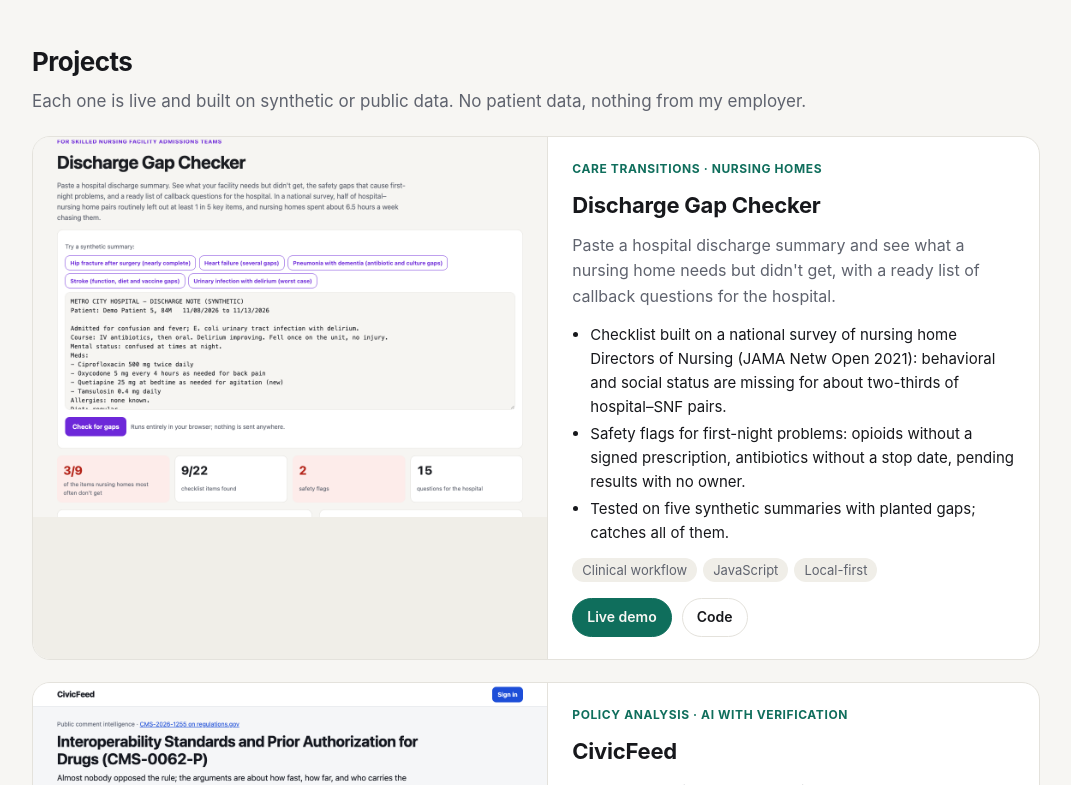
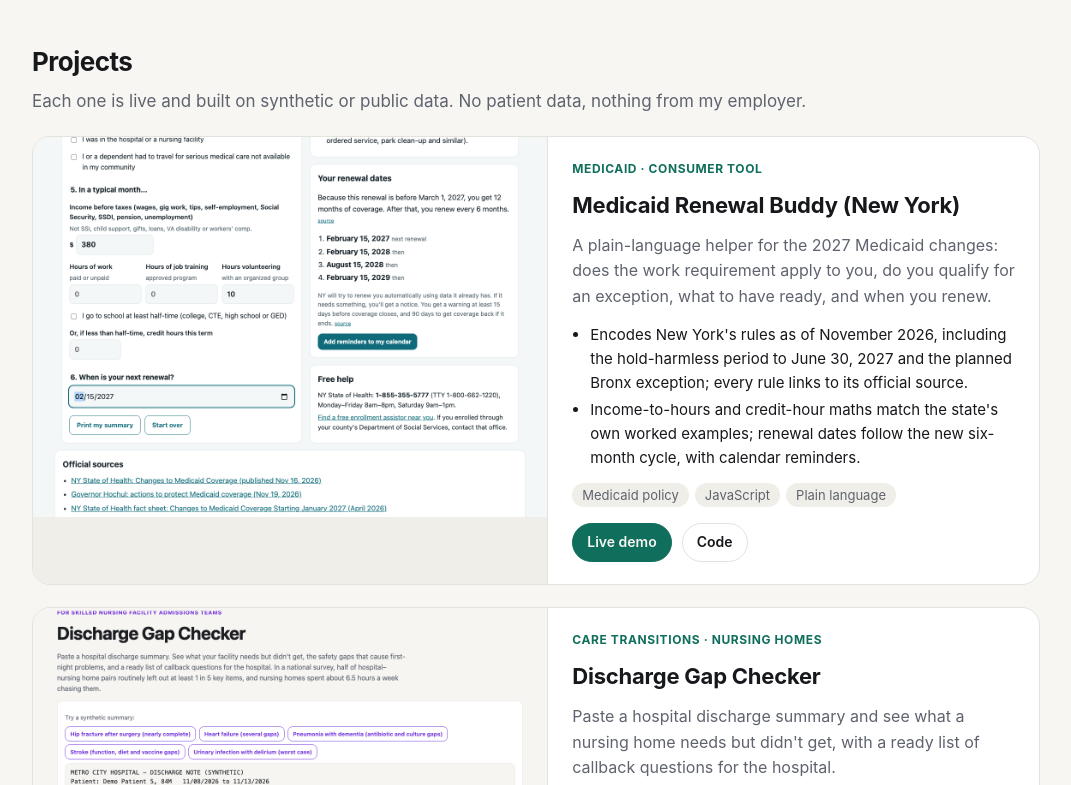
Before and after one commit to patelr31/portfolio, a plain HTML site: page index.html in a window 1280 px wide. Shown: the part 584-1369 px from the top of the page, without its empty margins (104-1175 px from the left). Drawn offline with Linux system fonts and the light colour scheme.

Commit message:
Add Medicaid Renewal Buddy card
Co-Authored-By: Claude Opus 5.5 <noreply@anthropic.com>

```diff
--- a/index.html
+++ b/index.html
@@ -98,6 +98,21 @@
   <h2 id="work">Projects</h2>
   <p class="sub">Each one is live and built on synthetic or public data. No patient data, nothing from my employer.</p>
   <div class="projects">
+
+    <article class="project">
+      <a class="shot" href="https://medicaid-buddy.vercel.app"><img src="assets/medicaid-buddy.png" alt="Medicaid Renewal Buddy showing hours toward the work requirement" loading="lazy"></a>
+      <div class="body">
+        <span class="tag">Medicaid · Consumer tool</span>
+        <h3>Medicaid Renewal Buddy (New York)</h3>
+        <p>A plain-language helper for the 2027 Medicaid changes: does the work requirement apply to you, do you qualify for an exception, what to have ready, and when you renew.</p>
+        <ul>
+          <li>Encodes New York's rules as of November 2026, including the hold-harmless period to June 30, 2027 and the planned Bronx exception; every rule links to its official source.</li>
+          <li>Income-to-hours and credit-hour maths match the state's own worked examples; renewal dates follow the new six-month cycle, with calendar reminders.</li>
+        </ul>
+        <div class="chips"><span>Medicaid policy</span><span>JavaScript</span><span>Plain language</span></div>
+        <div class="links"><a class="btn primary" href="https://medicaid-buddy.vercel.app">Live demo</a><a class="btn" href="https://github.com/patelr31/medicaid-buddy">Code</a></div>
+      </div>
+    </article>
 
     <article class="project">
       <a class="shot" href="https://discharge-gap.vercel.app"><img src="assets/discharge-gap.png" alt="Discharge Gap Checker flagging missing information in a discharge summary" loading="lazy"></a>
```
Also changed, not shown: assets/medicaid-buddy.png (added).
